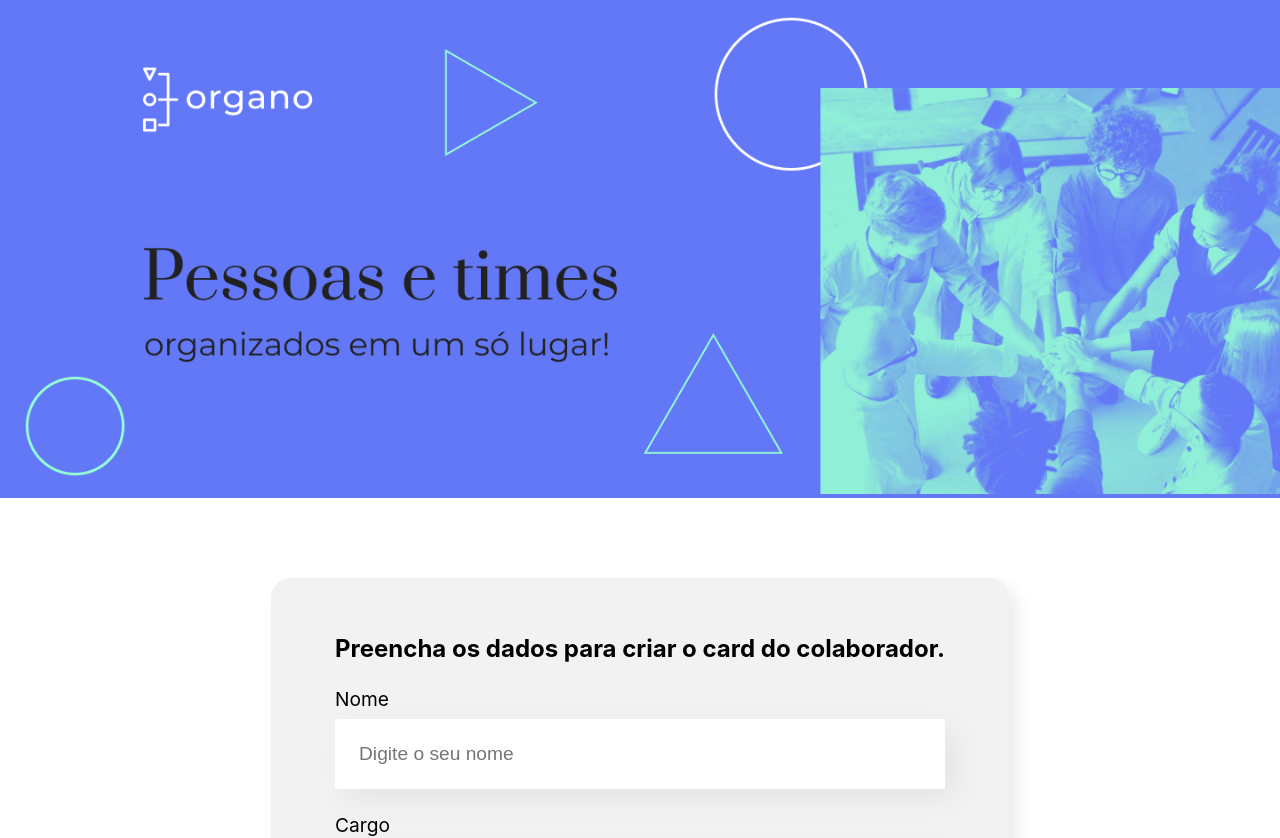
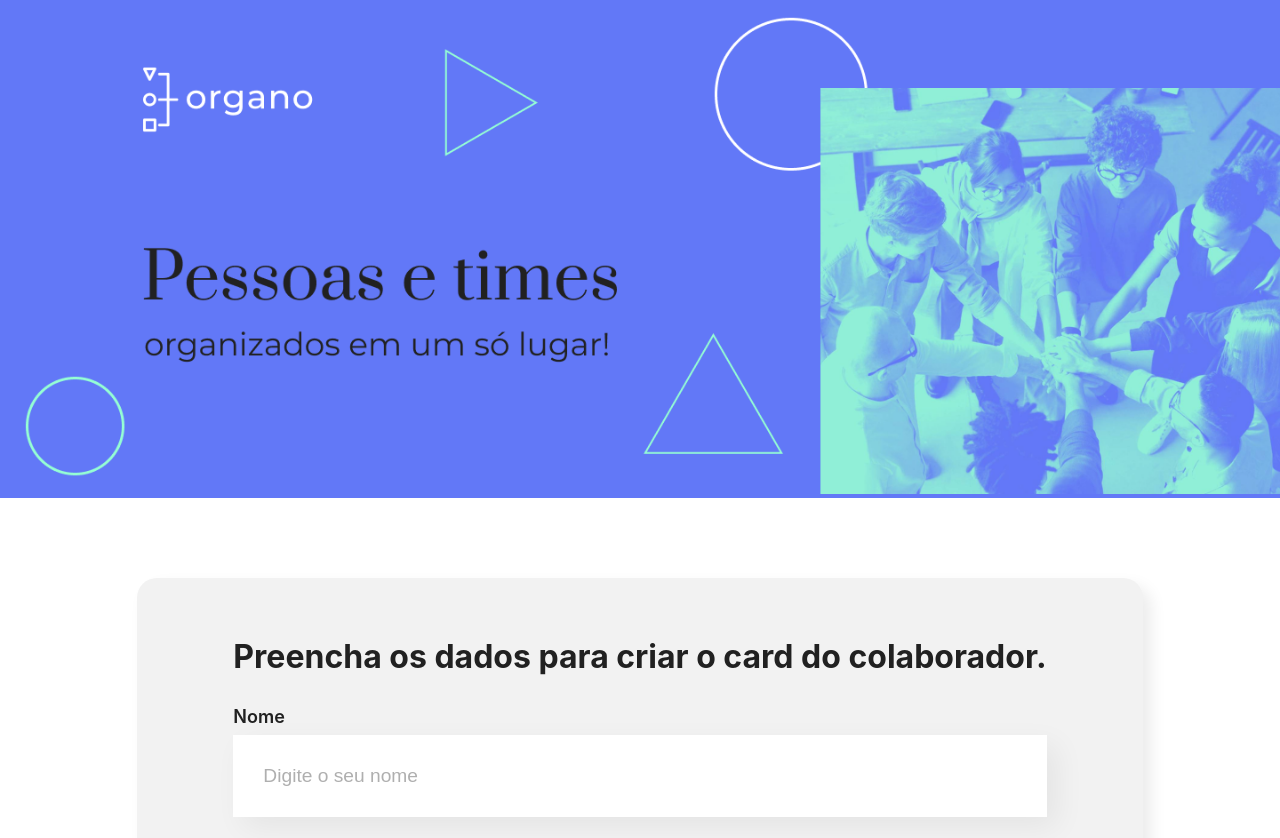
Before and after one commit to joaometzdorf/organo, a JavaScript app: page / in a window 1280 px wide. Shown: the top 838 px of the page. Built offline with nearby package versions, Linux system fonts and the light colour scheme; the HTML template or start-up script is replaced by a standard one.

Commit message:
Ajustando estilo do CampoTexto e Formulario

```diff
--- a/src/components/CampoTexto/CampoTexto.css
+++ b/src/components/CampoTexto/CampoTexto.css
@@ -1,11 +1,13 @@
 .campo-texto {
-    margin: 1.5rem 0;
+    margin: 30px 0;
 }
 
 .campo-texto label {
     display: block;
     margin-bottom: .5rem;
-    font-size: 1.2rem;
+    font-size: 18px;
+    color: #212121;
+    font-weight: 600;
 }
 
 .campo-texto input {
@@ -14,6 +16,10 @@
     width: 100%;
     border: none;
     font-size: 1.2rem;
-    padding: 1.5rem;
+    padding: 30px;
     box-sizing: border-box;
 }
+
+.campo-texto input::placeholder {
+    color: #AFAFAF;
+}
--- a/src/components/Formulario/Formulario.css
+++ b/src/components/Formulario/Formulario.css
@@ -8,6 +8,11 @@
     max-width: 80%;
     background-color: #F2F2F2;
     border-radius: 20px;
-    padding: 36px 64px;
+    padding: 32px 96px;
     box-shadow: 8px 8px 16px rgba(0, 0, 0, 0.08);
 }
+
+.formulario form h2 {
+    font-size: 32px;
+    color: #212121;
+}
```
